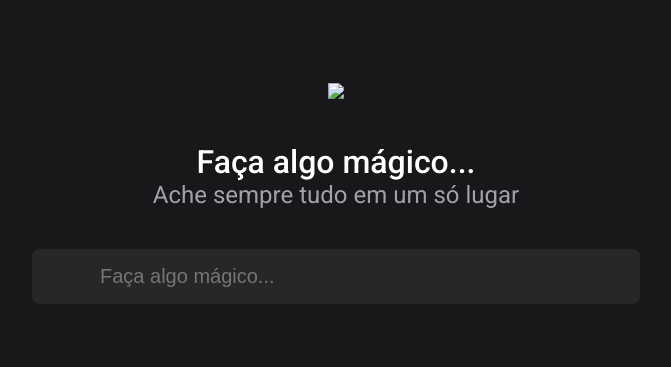
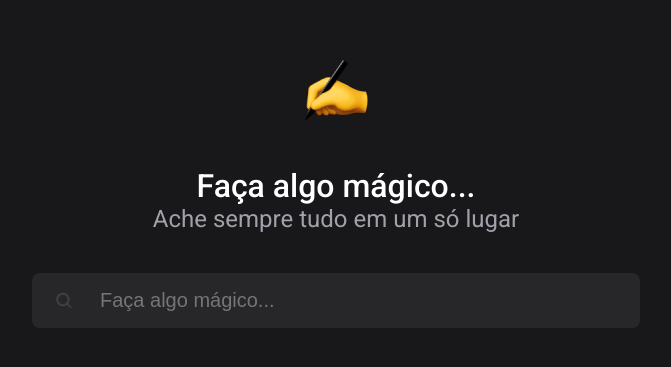
Before and after one commit to lucasricci/desafio-abril, a plain HTML site: page index.html in a window 1280 px wide. Shown: the part 207-574 px from the top of the page, without its empty margins (304-975 px from the left). Drawn offline with Linux system fonts and the light colour scheme; the site is published under a folder, as on GitHub Pages, so addresses that start at the root find nothing.

Commit message:
Update index.html

```diff
--- a/index.html
+++ b/index.html
@@ -12,11 +12,11 @@
 <body>
     <div>
 
-        <img src="/images/WrittingEmoji.png" />
+        <img src="./images/WrittingEmoji.png" />
         <h1>Faça algo mágico...</h1>
         <p>Ache sempre tudo em um só lugar</p>
         <div class="searchBar">
-            <img src="/images/Search.png" />
+            <img src="./images/Search.png" />
             <input type="text" placeholder="Faça algo mágico...">
         </div>
 
```
